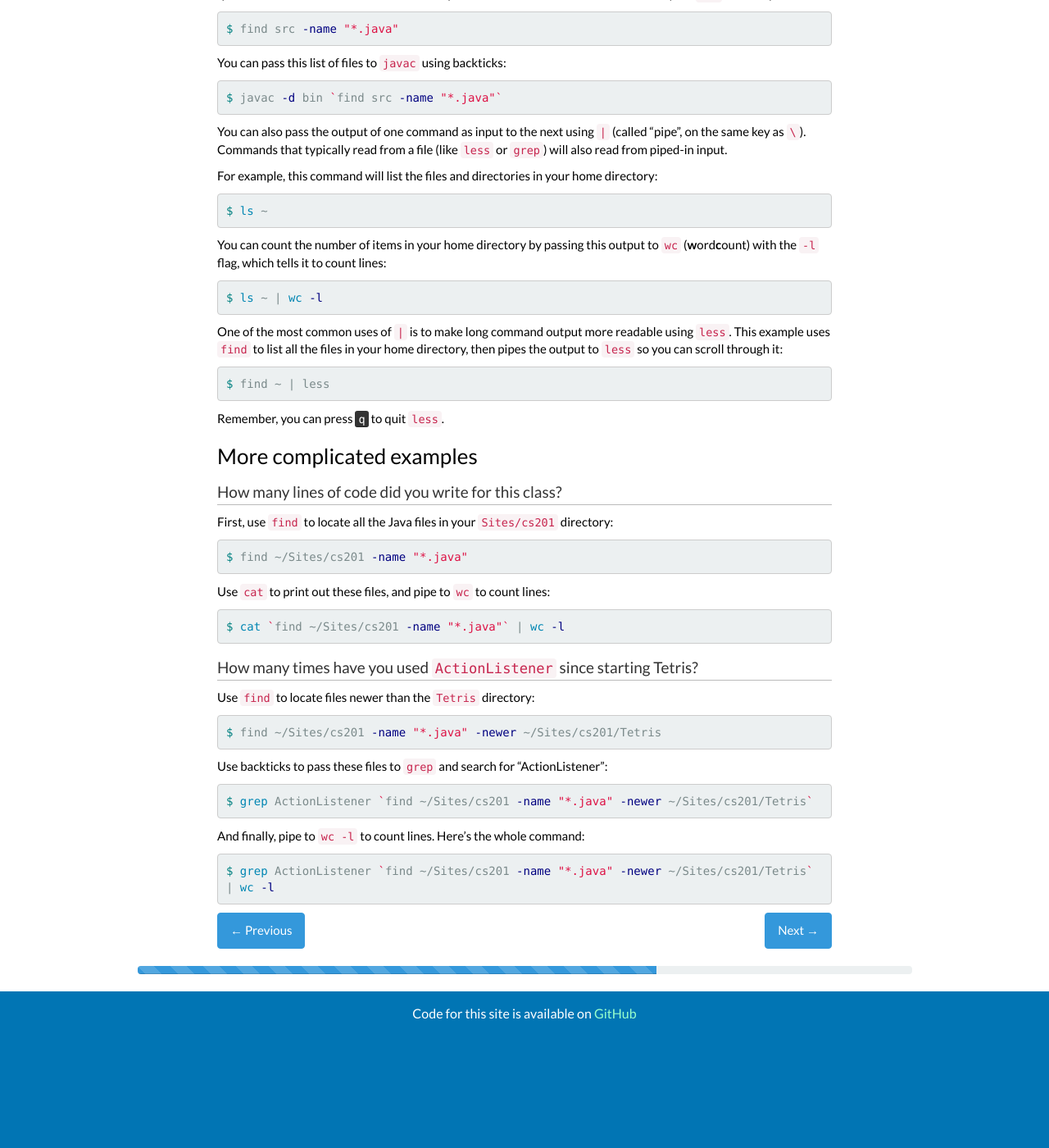
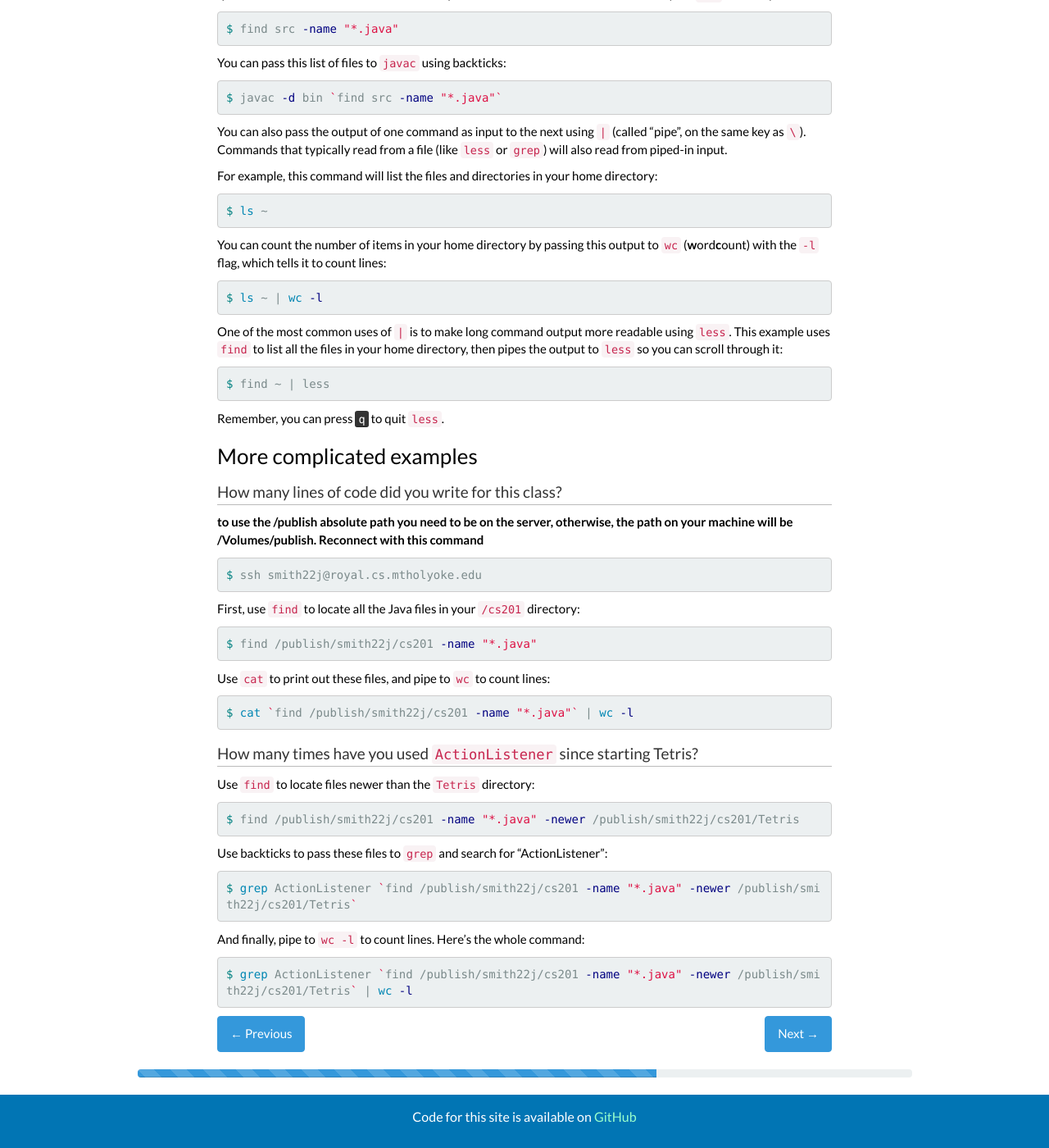
Before and after one commit to jlkarlen/itsterminal-gh-pages, a Jekyll site: the page built from step6.md, in a window 1280 px wide and 1400 px high, scrolled down 769 px. Shown: the whole window at 82% size. Built offline with Jekyll 4.4.1, drawn with Linux system fonts in a browser that asks for light colours; nearby versions of some CDN libraries; Markdown is read by kramdown in place of the engine named in the settings; before the commit the page ends 2043 px from its top, so only the background shows below that.

Commit message:
Update step6.md

```diff
--- a/step6.md
+++ b/step6.md
@@ -66,17 +66,22 @@ Remember, you can press <kbd>q</kbd> to quit `less`.
 ### More complicated examples
 
 #### How many lines of code did you write for this class?
+**to use the /publish absolute path you need to be on the server, otherwise, the path on your machine will be /Volumes/publish. Reconnect with this command**
+{% highlight sh %}
+$ ssh smith22j@royal.cs.mtholyoke.edu
+{% endhighlight %}
 
-First, use `find` to locate all the Java files in your `Sites/cs201` directory:
+
+First, use `find` to locate all the Java files in your `/cs201` directory:
 
 {% highlight sh %}
-$ find ~/Sites/cs201 -name "*.java"
+$ find /publish/smith22j/cs201 -name "*.java"
 {% endhighlight %}
 
 Use `cat` to print out these files, and pipe to `wc` to count lines:
 
 {% highlight sh %}
-$ cat `find ~/Sites/cs201 -name "*.java"` | wc -l
+$ cat `find /publish/smith22j/cs201 -name "*.java"` | wc -l
 {% endhighlight %}
 
 
@@ -86,17 +91,17 @@ $ cat `find ~/Sites/cs201 -name "*.java"` | wc -l
 Use `find` to locate files newer than the `Tetris` directory:
 
 {% highlight sh %}
-$ find ~/Sites/cs201 -name "*.java" -newer ~/Sites/cs201/Tetris
+$ find /publish/smith22j/cs201 -name "*.java" -newer /publish/smith22j/cs201/Tetris
 {% endhighlight %}
 
 Use backticks to pass these files to `grep` and search for "ActionListener":
 
 {% highlight sh %}
-$ grep ActionListener `find ~/Sites/cs201 -name "*.java" -newer ~/Sites/cs201/Tetris`
+$ grep ActionListener `find /publish/smith22j/cs201 -name "*.java" -newer /publish/smith22j/cs201/Tetris`
 {% endhighlight %}
 
 And finally, pipe to `wc -l` to count lines. Here's the whole command:
 
 {% highlight sh %}
-$ grep ActionListener `find ~/Sites/cs201 -name "*.java" -newer ~/Sites/cs201/Tetris` | wc -l
+$ grep ActionListener `find /publish/smith22j/cs201 -name "*.java" -newer /publish/smith22j/cs201/Tetris` | wc -l
 {% endhighlight %}
```
